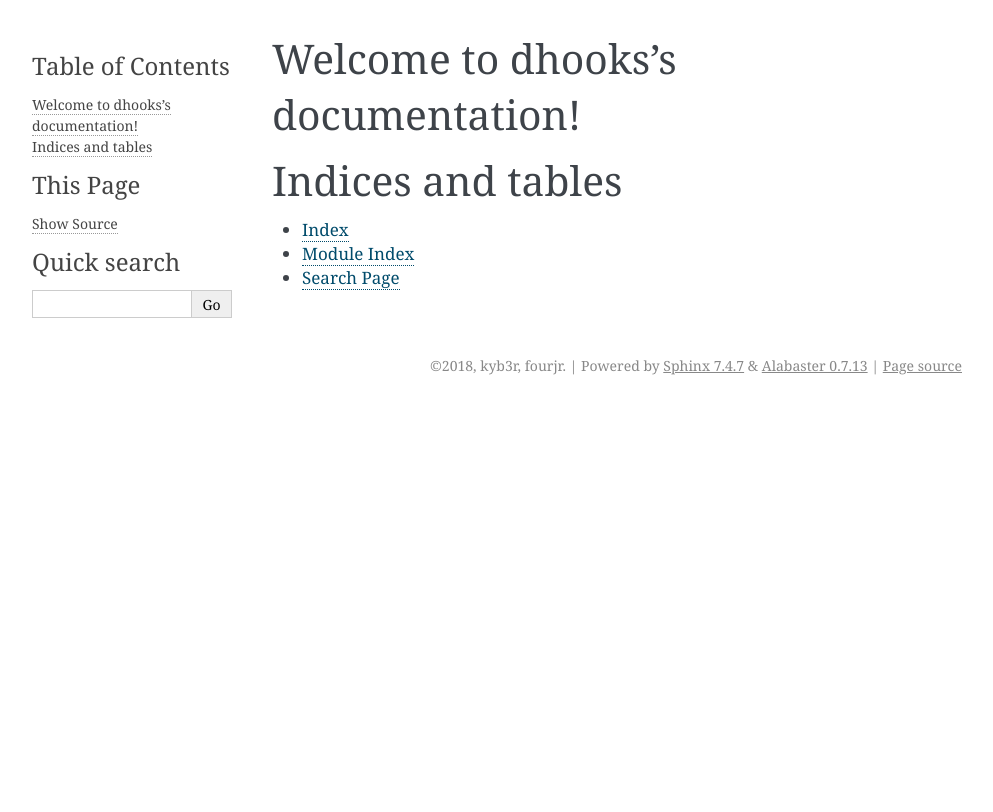
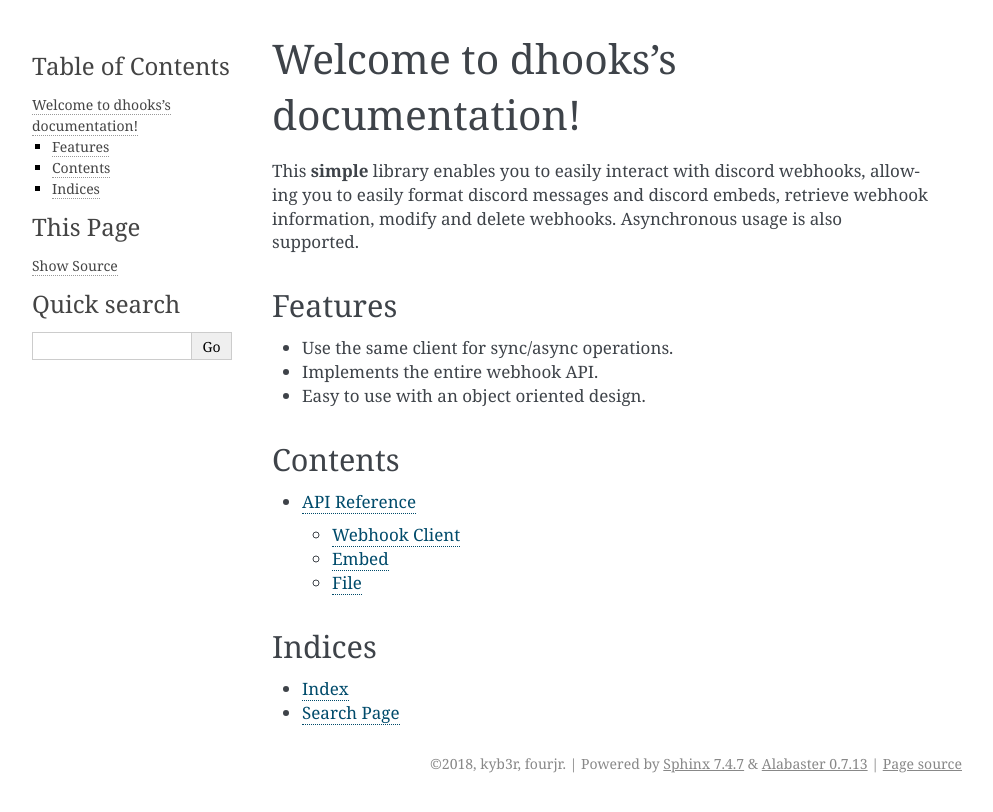
Before and after one commit to kyb3r/dhooks, a Sphinx documentation site: the page built from docs/index.rst, in a window 1280 px wide. Shown: the top 812 px of the page, without its empty margins (148-1141 px from the left). Built offline with Sphinx 7.4.7, drawn with Linux system fonts in a browser that asks for light colours.

Commit message:
Update docs

```diff
--- a/dhooks/__init__.py
+++ b/dhooks/__init__.py
@@ -5,4 +5,4 @@ from .embed import Embed
 __title__ = 'dhooks'
 __author__ = 'kyb3r'
 __license__ = 'MIT'
-__version__ = '1.0.1'
+__version__ = '1.0.2'
--- a/docs/index.rst
+++ b/docs/index.rst
@@ -1,20 +1,29 @@
-.. dhooks documentation master file, created by
-   sphinx-quickstart on Sat Nov 17 13:07:58 2018.
-   You can adapt this file completely to your liking, but it should at least
-   contain the root `toctree` directive.
+Welcome to dhooks's documentation!
+=======================================
 
-Welcome to dhooks's documentation!
-==================================
+This **simple** library enables you to easily interact with discord webhooks,
+allowing you to easily format discord messages and discord embeds, retrieve webhook
+information, modify and delete webhooks. Asynchronous usage is also supported.
+
+Features
+~~~~~~~~
+
+- Use the same client for sync/async operations.
+- Implements the entire webhook API.
+- Easy to use with an object oriented design.
+
+
+Contents
+~~~~~~~~
 
 .. toctree::
-   :maxdepth: 2
-   :caption: Contents:
+   :maxdepth: 3
+
+   api
 
 
-
-Indices and tables
-==================
+Indices
+~~~~~~~
 
 * :ref:`genindex`
-* :ref:`modindex`
 * :ref:`search`
--- a/setup.py
+++ b/setup.py
@@ -6,7 +6,7 @@ from setuptools import setup, find_packages
 setup(
     name='dhooks',
     packages=find_packages(),
-    version='1.0.1',
+    version='1.0.2',
     description='An (a)sync wrapper for discord webhooks',
     # long_description=long_description,
     # long_description_content_type='text/x-rst',
```
Also changed, not shown: docs/api.rst (added, +24 -0 lines), 3 other files.
